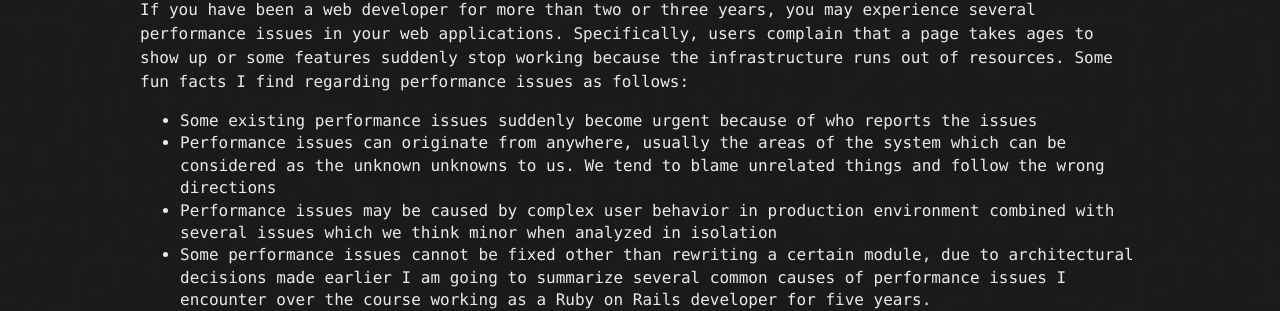
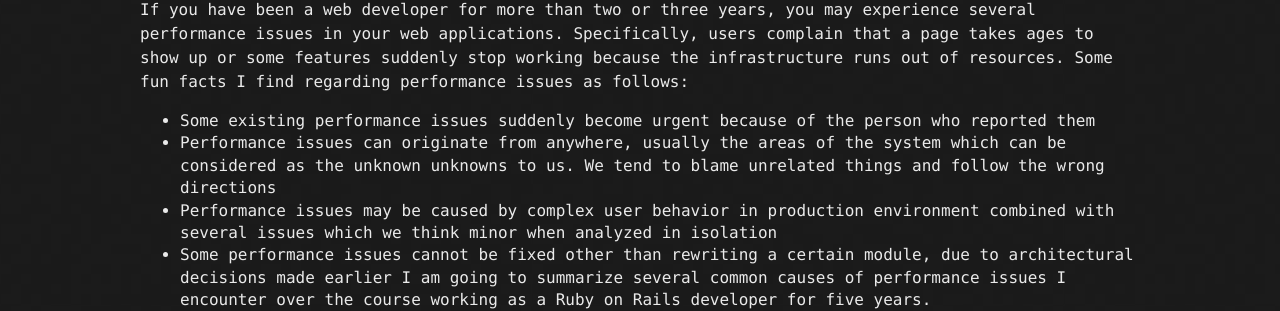
Before and after one commit to anlnt/anlnt.github.io, a Jekyll site: the page built from _posts/2020-11-11-what-can-make-a-rails-api-slow.markdown, in a window 1280 px wide and 900 px high. Shown: the part 227-538 px from the top of the window. Built offline with Jekyll 4.4.1, drawn with Linux system fonts in a browser that asks for light colours.

Commit message:
Update 2020-11-11-what-can-make-a-rails-api-slow.markdown

```diff
--- a/_posts/2020-11-11-what-can-make-a-rails-api-slow.markdown
+++ b/_posts/2020-11-11-what-can-make-a-rails-api-slow.markdown
@@ -6,7 +6,7 @@ tag: [Ruby, System Performance]
 ---
 
 If you have been a web developer for more than two or three years, you may experience several performance issues in your web applications. Specifically, users complain that a page takes ages to show up or some features suddenly stop working because the infrastructure runs out of resources. Some fun facts I find regarding performance issues as follows:
-- Some existing performance issues suddenly become urgent because of who reports the issues
+- Some existing performance issues suddenly become urgent because of the person who reported them
 - Performance issues can originate from anywhere, usually the areas of the system which can be considered as the unknown unknowns to us. We tend to blame unrelated things and follow the wrong directions
 - Performance issues may be caused by complex user behavior in production environment combined with several issues which we think minor when analyzed in isolation
 - Some performance issues cannot be fixed other than rewriting a certain module, due to architectural decisions made earlier
```
